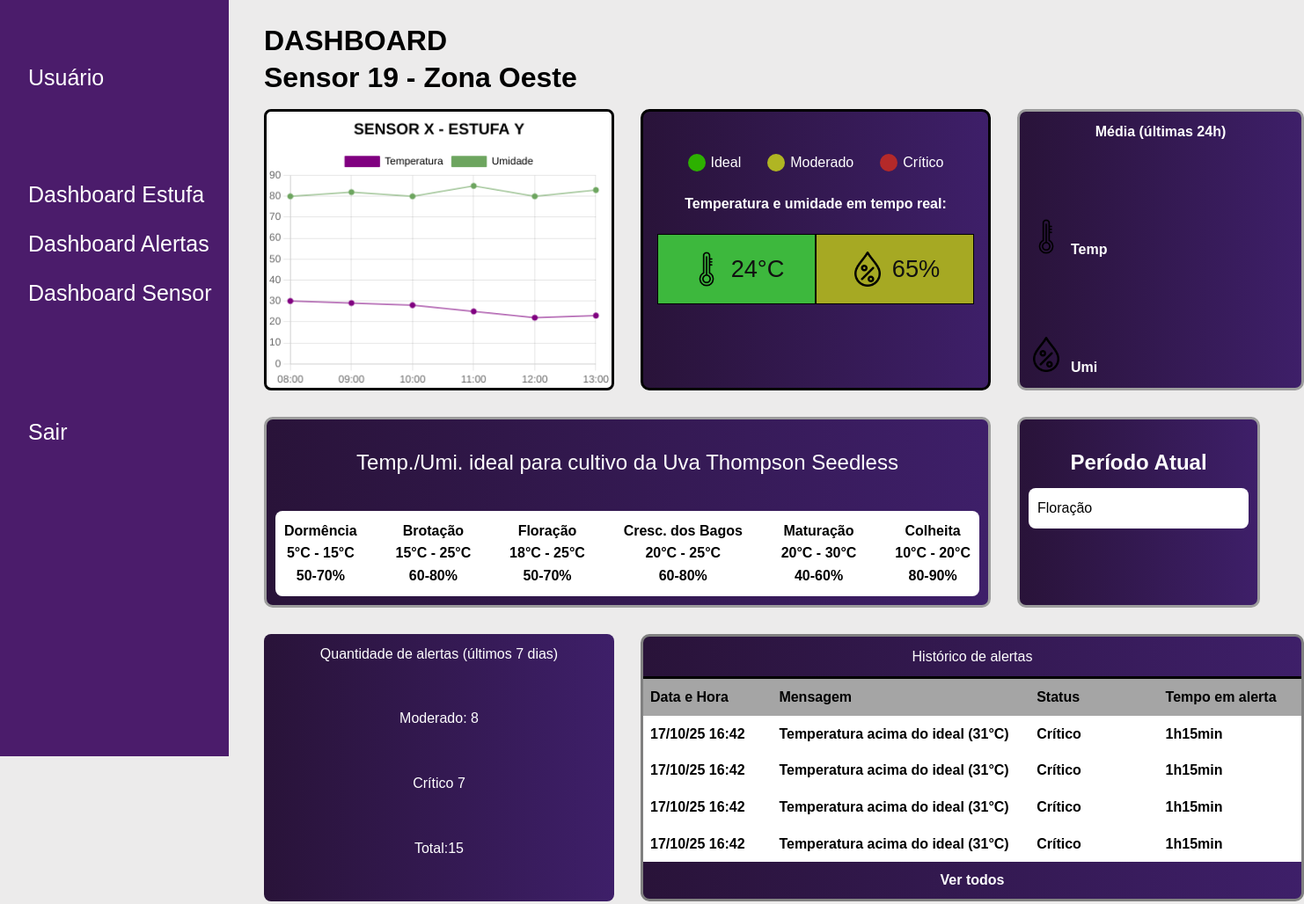
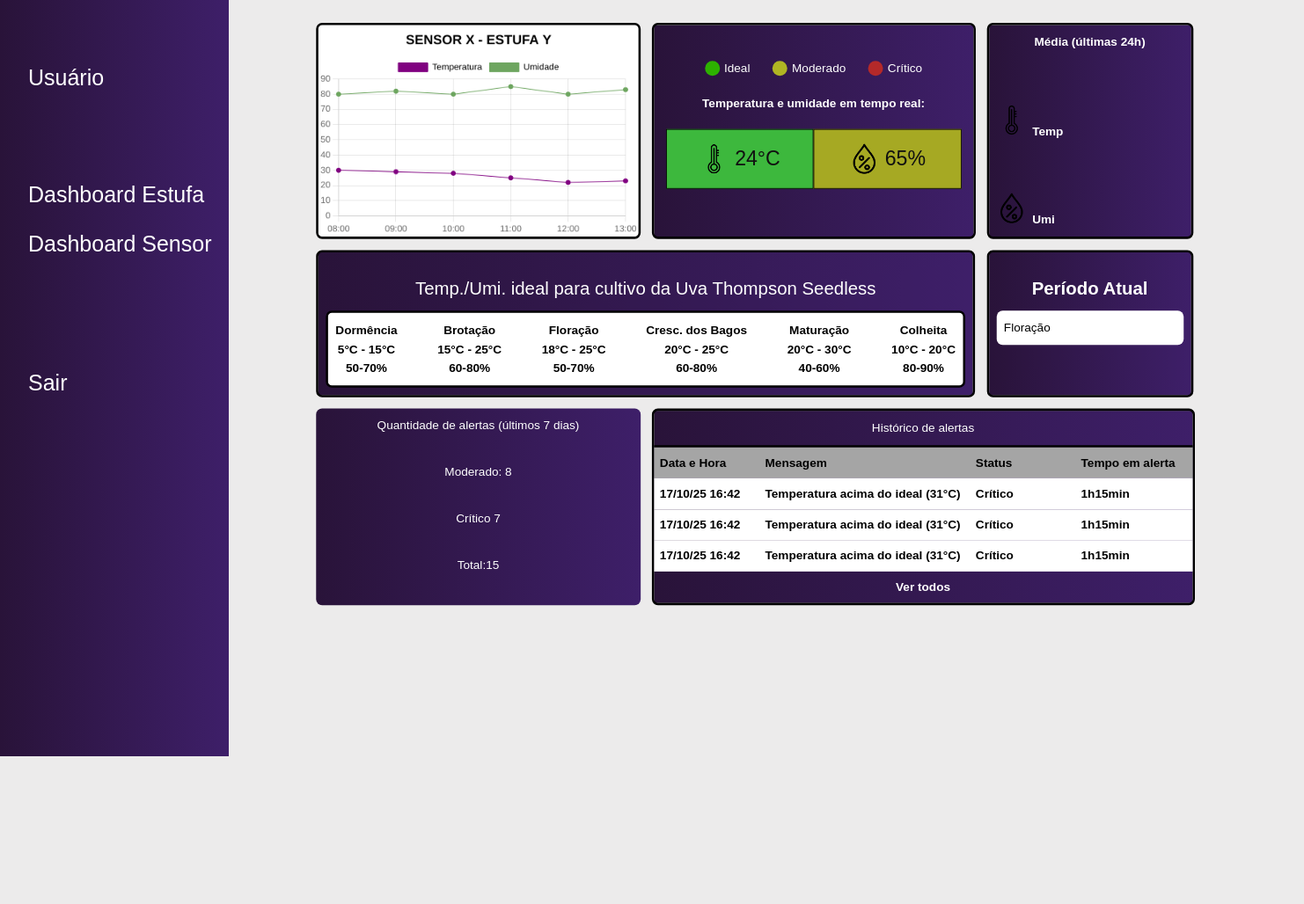
Before and after one commit to Ctrl-V-SPTech/Grupo, a plain HTML site: page Algoritimo/Site Ctrl+V/dashindividual.html in a window 1280 px wide. Shown: the whole page at 88% size, 1482 px wide, since content can reach past the window. After the commit the page ends 800 px from the top, so only its background shows below. Drawn offline with nearby package versions, Linux system fonts and the light colour scheme.

Commit message:
atualização na formatação das dashs e simulador

```diff
--- a/Algoritimo/Site Ctrl+V/dashboardsestufa.css
+++ b/Algoritimo/Site Ctrl+V/dashboardsestufa.css
@@ -14,7 +14,7 @@ body {
   width: 260px;
   position: fixed;
   top: 0;
-  background-color: #4b1c6b;
+  background: linear-gradient(90deg, #291339 0%, #3e1f69 100%);
   overflow-x: hidden;
   padding-top: 60px;
   transition: 0.5s;
--- a/Algoritimo/Site Ctrl+V/dashindividual.css
+++ b/Algoritimo/Site Ctrl+V/dashindividual.css
@@ -18,7 +18,7 @@ margin-left: 300px;
   width: 260px;
   position: fixed;
   top: 0;
-  background-color: #4b1c6b;
+  background: linear-gradient(90deg, #291339 0%, #3e1f69 100%);
   overflow-x: hidden;
   padding-top: 60px;
   transition: 0.5s;
@@ -46,9 +46,11 @@ margin-left: 300px;
     "chart sensor kpi"
     "ideal ideal fases"
     "qtd historico historico";
-  gap: 30px;
+  gap: 15px;
+  padding: 5px;
   margin-left: 280px;
-  padding: 20px;
+  transform: scale(0.85);
+  height: 280px;
 }
 
 .qtdalertas       { grid-area: qtd; }
@@ -61,19 +63,16 @@ margin-left: 300px;
 
 /* ====== SENSOR ====== */
 .sensor-card {
-  border: 3px solid rgb(0, 0, 0);
   background: linear-gradient(90deg, #291339 0%, #3e1f69 100%);
   color: #ffffff;
-  border-radius: 10px;
+  border: 3px solid #000;
+  border-radius: 8px;
   padding: 8px 16px;
   padding-top: 45px;
   justify-content: center;
+  text-align: center;
 }
 
-.header {
-  text-align: center;
-  margin-bottom: 10px;
-}
 
 .legend {
   display: flex;
@@ -125,15 +124,15 @@ margin-left: 300px;
 
 /* ====== MÉDIA 24H ====== */
 .kpi {
-  border: 3px solid #9d9d9d;
    background: linear-gradient(90deg, #291339 0%, #3e1f69 100%);
   color: #ffffff;
-  border-radius: 10px;
+ border: 3px solid #000;
+  border-radius: 8px;
   padding: 10px;
   display: flex;
   flex-direction: column;
   justify-content: space-between;
-  width: 300px;
+  width: 250px;
 }
 
 .kpi-header {
@@ -150,12 +149,13 @@ margin-left: 300px;
 
 /* ====== HISTÓRICO ====== */
 .historico {
-  border: 3px solid gray;
   background: linear-gradient(90deg, #291339 0%, #3e1f69 100%);
   color: #000000;
-  border-radius: 10px;
+  border: 3px solid #000;
+  border-radius: 8px;
   display: flex;
   flex-direction: column;
+  width: 720px;
 }
 
 .historico-header {
@@ -192,10 +192,10 @@ margin-left: 300px;
 
 /* ====== FASES DE RISCO ====== */
 .fasesrisco {
-  border: 3px solid #9d9d9d;
    background: linear-gradient(90deg, #291339 0%, #3e1f69 100%);
   color: #ffffff;
-  border-radius: 10px;
+  border: 3px solid #000;
+  border-radius: 8px;
   padding: 10px;
   width: 250px;
 }
@@ -228,15 +228,15 @@ margin-left: 300px;
 
 /* ====== IDEAL INFO ====== */
 .ideal-info {
-  border: 3px solid #9d9d9d;
    background: linear-gradient(90deg, #291339 0%, #3e1f69 100%);
   color: #ffffff;
-  border-radius: 10px;
+  border: 3px solid #000;
+  border-radius: 8px;
   padding: 10px;
   display: flex;
   flex-direction: column;
   justify-content: space-between;
-  width: 800px;
+  width: 855px;
 }
 
 .ideal-info h2 {
@@ -251,6 +251,7 @@ margin-left: 300px;
   align-items: center;
   background-color: #fff;
   color: #000;
+  border: 3px solid #000;
   border-radius: 8px;
   font-weight: 700;
   padding: 10px;
@@ -265,6 +266,6 @@ canvas {
   background-color: #fff;
   border: 3px solid #000;
   border-radius: 8px;
-  width: 100%;
-  height: auto;
+  width: 600px;
+  height: 400px;
 }
--- a/Algoritimo/Site Ctrl+V/dashindividual.html
+++ b/Algoritimo/Site Ctrl+V/dashindividual.html
@@ -13,14 +13,12 @@
     <div id="sidebar" class="sidebar">
       <a href="">Usuário</a><br><br><br>
       <a href="dashboardsestufa.html">Dashboard Estufa</a>
-      <a href="dashboards.html">Dashboard Alertas</a>
       <a href="dashindividual.html">Dashboard Sensor</a> <br><br><br><br>
-      <a href="">Sair</a>
+      <a href="index.html">Sair</a>
     </div>
 
     <div id="main">
-     <h1>DASHBOARD</h1>
-     <h1>Sensor 19 - Zona Oeste </h1>
+
       <div class="dashboard-grid">
 
         <div class="fasesrisco">
@@ -32,7 +30,6 @@
 
         <div class="ideal-info">
           <h2>Temp./Umi. ideal para cultivo da Uva Thompson Seedless</h2>
-          <br />
           <div class="fases2">
             <div><b>Dormência</b><br />5°C - 15°C<br />50-70%</div>
             <div><b>Brotação</b><br />15°C - 25°C<br />60-80%</div>
@@ -78,7 +75,7 @@
         </div>
 
         <div class="monitoring-Chart">
-          <canvas id="monitoringChart" width="500" height="400"></canvas>
+          <canvas id="monitoringChart" ></canvas>
         </div>
 
         <div class="qtdalertas">
@@ -115,12 +112,7 @@
             <span>Crítico</span>
             <span>1h15min</span>
           </div>
-          <div class="historico-row dados">
-            <span>17/10/25 16:42</span>
-            <span>Temperatura acima do ideal (31°C)</span>
-            <span>Crítico</span>
-            <span>1h15min</span>
-          </div>
+
 
           <div class="historico-footer">Ver todos</div>
         </div>
--- a/Algoritimo/Site Ctrl+V/simulador.css
+++ b/Algoritimo/Site Ctrl+V/simulador.css
@@ -102,6 +102,8 @@ nav ul a {
   margin: 10px;
 }
 
+
+
 canvas {
   margin: 10px 10px 0 10px;
   background-color: rgb(223, 223, 221);
```
Also changed, not shown: Algoritimo/Site Ctrl+V/dashboardsestufa.html (+1 -2 lines), Algoritimo/Site Ctrl+V/simulador.html (+11 -17 lines).
